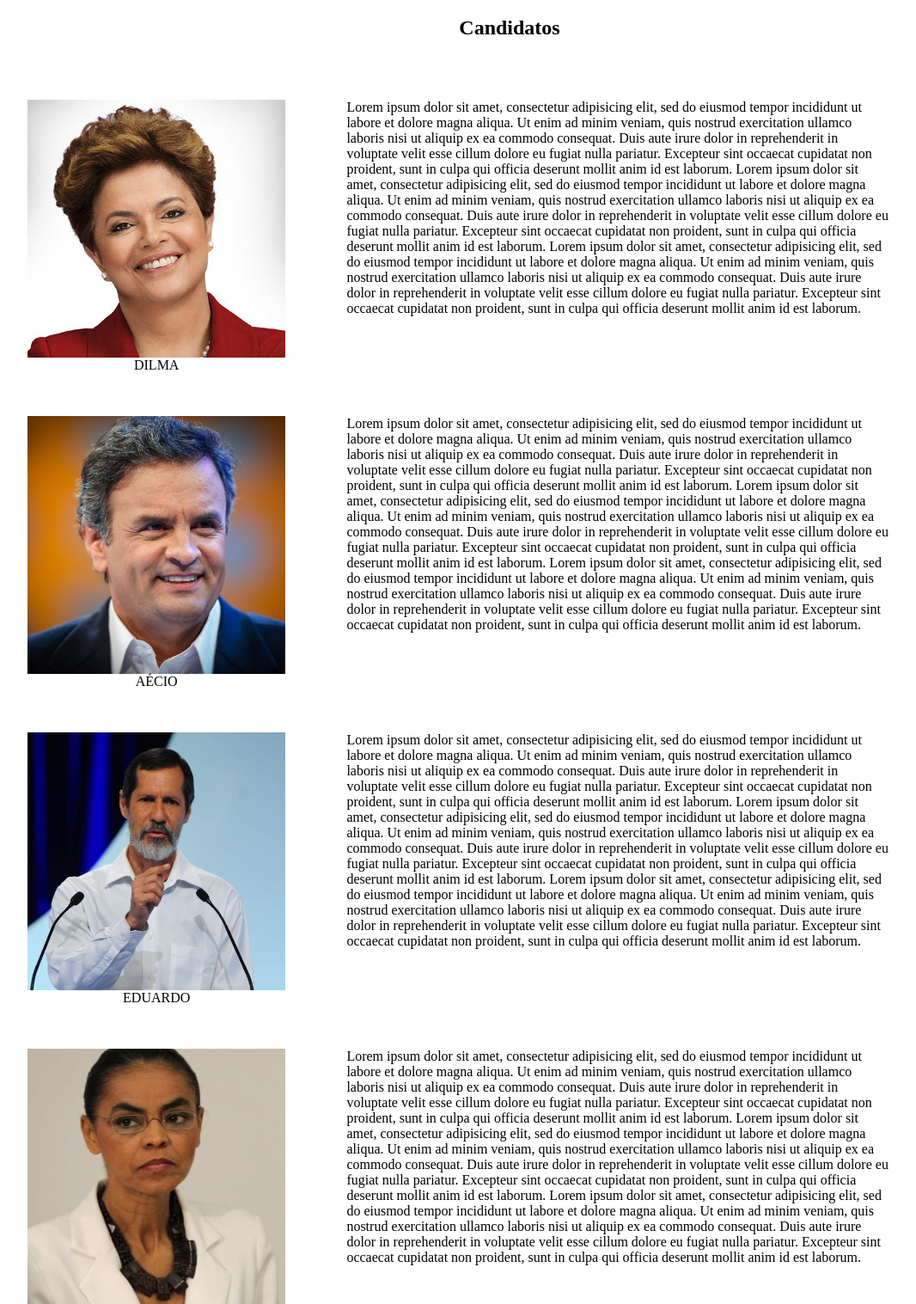
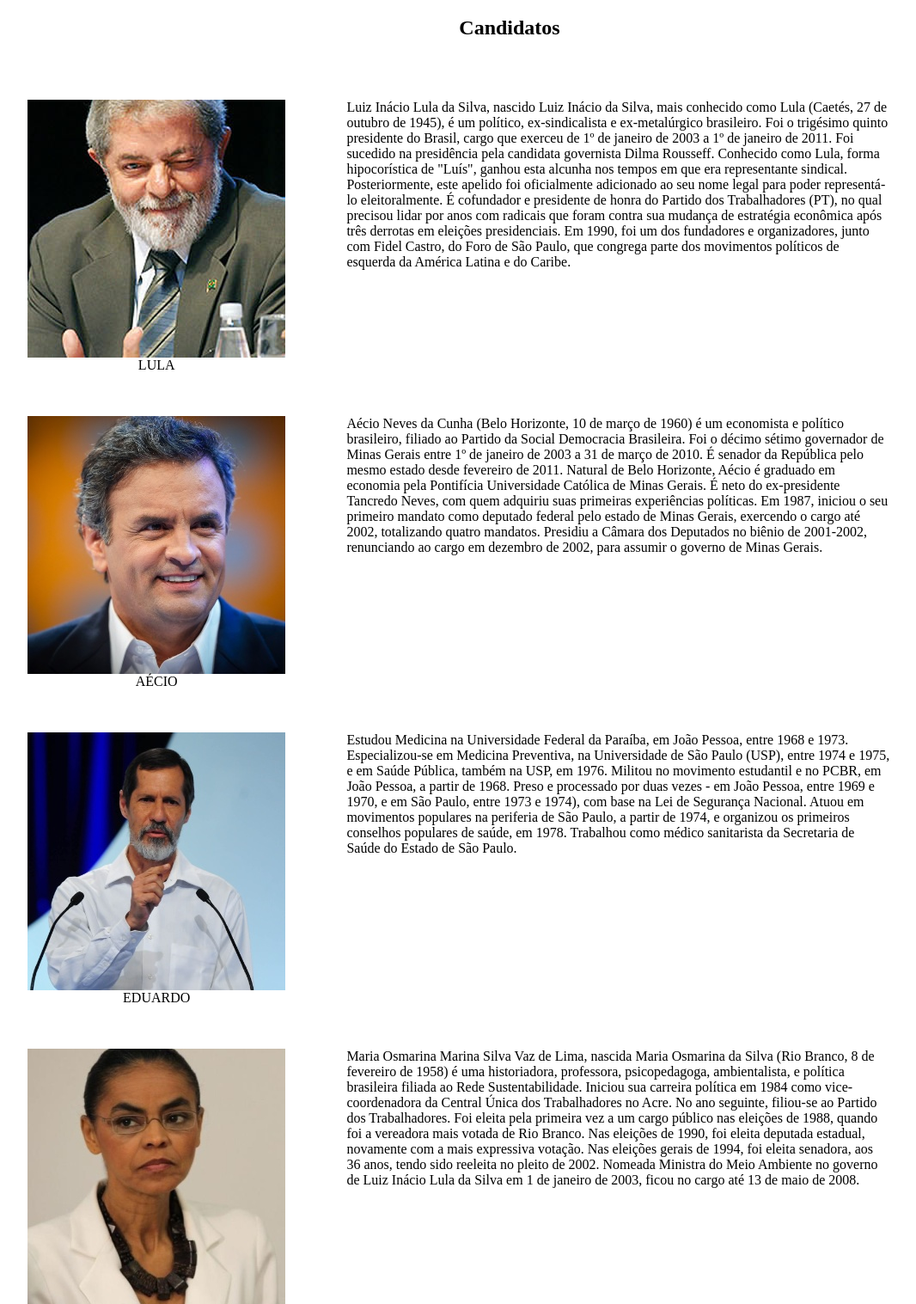
Before and after one commit to DAW-2016/E07-Design-Responsivo, a plain HTML site: page EXE1/index.html in a window 1280 px wide. Shown: the part 61-1578 px from the top of the page at 86% size, without its empty margins (47-1113 px from the left). Drawn offline with Linux system fonts and the light colour scheme.

Commit message:
Att 4
Atividade 1 finalizada, atividade 2 finalizada

```diff
--- a/EXE1/index.html
+++ b/EXE1/index.html
@@ -11,17 +11,17 @@
         <h2>Candidatos</h2>
 
         <div id="mobile">
-            <div class="col_0">
+            <div id="pt"class="col_0">
                 <div class="col_1">
                     <div id="dilma">
 
                     </div>
                     <div class="nomes">
-                        DILMA
+                        LULA
                     </div>
                 </div>
                     <div class=" col_2 texto alinha_div">
-                        Lorem ipsum dolor sit amet, consectetur adipisicing elit, sed do eiusmod tempor incididunt ut labore et dolore magna aliqua. Ut enim ad minim veniam, quis nostrud exercitation ullamco laboris nisi ut aliquip ex ea commodo consequat. Duis aute irure dolor in reprehenderit in voluptate velit esse cillum dolore eu fugiat nulla pariatur. Excepteur sint occaecat cupidatat non proident, sunt in culpa qui officia deserunt mollit anim id est laborum. Lorem ipsum dolor sit amet, consectetur adipisicing elit, sed do eiusmod tempor incididunt ut labore et dolore magna aliqua. Ut enim ad minim veniam, quis nostrud exercitation ullamco laboris nisi ut aliquip ex ea commodo consequat. Duis aute irure dolor in reprehenderit in voluptate velit esse cillum dolore eu fugiat nulla pariatur. Excepteur sint occaecat cupidatat non proident, sunt in culpa qui officia deserunt mollit anim id est laborum. Lorem ipsum dolor sit amet, consectetur adipisicing elit, sed do eiusmod tempor incididunt ut labore et dolore magna aliqua. Ut enim ad minim veniam, quis nostrud exercitation ullamco laboris nisi ut aliquip ex ea commodo consequat. Duis aute irure dolor in reprehenderit in voluptate velit esse cillum dolore eu fugiat nulla pariatur. Excepteur sint occaecat cupidatat non proident, sunt in culpa qui officia deserunt mollit anim id est laborum.
+                        Luiz Inácio Lula da Silva, nascido Luiz Inácio da Silva, mais conhecido como Lula (Caetés, 27 de outubro de 1945), é um político, ex-sindicalista e ex-metalúrgico brasileiro. Foi o trigésimo quinto presidente do Brasil, cargo que exerceu de 1º de janeiro de 2003 a 1º de janeiro de 2011. Foi sucedido na presidência pela candidata governista Dilma Rousseff. Conhecido como Lula, forma hipocorística de "Luís", ganhou esta alcunha nos tempos em que era representante sindical. Posteriormente, este apelido foi oficialmente adicionado ao seu nome legal para poder representá-lo eleitoralmente. É cofundador e presidente de honra do Partido dos Trabalhadores (PT), no qual precisou lidar por anos com radicais que foram contra sua mudança de estratégia econômica após três derrotas em eleições presidenciais. Em 1990, foi um dos fundadores e organizadores, junto com Fidel Castro, do Foro de São Paulo, que congrega parte dos movimentos políticos de esquerda da América Latina e do Caribe.
                     </div>
             </div>
             <div class="col_0">
@@ -34,7 +34,7 @@
                     </div>
                 </div>
                     <div class="col_2 texto alinha_div">
-                        Lorem ipsum dolor sit amet, consectetur adipisicing elit, sed do eiusmod tempor incididunt ut labore et dolore magna aliqua. Ut enim ad minim veniam, quis nostrud exercitation ullamco laboris nisi ut aliquip ex ea commodo consequat. Duis aute irure dolor in reprehenderit in voluptate velit esse cillum dolore eu fugiat nulla pariatur. Excepteur sint occaecat cupidatat non proident, sunt in culpa qui officia deserunt mollit anim id est laborum. Lorem ipsum dolor sit amet, consectetur adipisicing elit, sed do eiusmod tempor incididunt ut labore et dolore magna aliqua. Ut enim ad minim veniam, quis nostrud exercitation ullamco laboris nisi ut aliquip ex ea commodo consequat. Duis aute irure dolor in reprehenderit in voluptate velit esse cillum dolore eu fugiat nulla pariatur. Excepteur sint occaecat cupidatat non proident, sunt in culpa qui officia deserunt mollit anim id est laborum. Lorem ipsum dolor sit amet, consectetur adipisicing elit, sed do eiusmod tempor incididunt ut labore et dolore magna aliqua. Ut enim ad minim veniam, quis nostrud exercitation ullamco laboris nisi ut aliquip ex ea commodo consequat. Duis aute irure dolor in reprehenderit in voluptate velit esse cillum dolore eu fugiat nulla pariatur. Excepteur sint occaecat cupidatat non proident, sunt in culpa qui officia deserunt mollit anim id est laborum.
+                        Aécio Neves da Cunha (Belo Horizonte, 10 de março de 1960) é um economista e político brasileiro, filiado ao Partido da Social Democracia Brasileira. Foi o décimo sétimo governador de Minas Gerais entre 1º de janeiro de 2003 a 31 de março de 2010. É senador da República pelo mesmo estado desde fevereiro de 2011. Natural de Belo Horizonte, Aécio é graduado em economia pela Pontifícia Universidade Católica de Minas Gerais. É neto do ex-presidente Tancredo Neves, com quem adquiriu suas primeiras experiências políticas. Em 1987, iniciou o seu primeiro mandato como deputado federal pelo estado de Minas Gerais, exercendo o cargo até 2002, totalizando quatro mandatos. Presidiu a Câmara dos Deputados no biênio de 2001-2002, renunciando ao cargo em dezembro de 2002, para assumir o governo de Minas Gerais.
                     </div>
                 </div>
             </div>
@@ -49,7 +49,7 @@
                 </div>
                 <div class="">
                     <div class="col_2 texto alinha_div">
-                        Lorem ipsum dolor sit amet, consectetur adipisicing elit, sed do eiusmod tempor incididunt ut labore et dolore magna aliqua. Ut enim ad minim veniam, quis nostrud exercitation ullamco laboris nisi ut aliquip ex ea commodo consequat. Duis aute irure dolor in reprehenderit in voluptate velit esse cillum dolore eu fugiat nulla pariatur. Excepteur sint occaecat cupidatat non proident, sunt in culpa qui officia deserunt mollit anim id est laborum. Lorem ipsum dolor sit amet, consectetur adipisicing elit, sed do eiusmod tempor incididunt ut labore et dolore magna aliqua. Ut enim ad minim veniam, quis nostrud exercitation ullamco laboris nisi ut aliquip ex ea commodo consequat. Duis aute irure dolor in reprehenderit in voluptate velit esse cillum dolore eu fugiat nulla pariatur. Excepteur sint occaecat cupidatat non proident, sunt in culpa qui officia deserunt mollit anim id est laborum. Lorem ipsum dolor sit amet, consectetur adipisicing elit, sed do eiusmod tempor incididunt ut labore et dolore magna aliqua. Ut enim ad minim veniam, quis nostrud exercitation ullamco laboris nisi ut aliquip ex ea commodo consequat. Duis aute irure dolor in reprehenderit in voluptate velit esse cillum dolore eu fugiat nulla pariatur. Excepteur sint occaecat cupidatat non proident, sunt in culpa qui officia deserunt mollit anim id est laborum.
+                        Estudou Medicina na Universidade Federal da Paraíba, em João Pessoa, entre 1968 e 1973. Especializou-se em Medicina Preventiva, na Universidade de São Paulo (USP), entre 1974 e 1975, e em Saúde Pública, também na USP, em 1976. Militou no movimento estudantil e no PCBR, em João Pessoa, a partir de 1968. Preso e processado por duas vezes - em João Pessoa, entre 1969 e 1970, e em São Paulo, entre 1973 e 1974), com base na Lei de Segurança Nacional. Atuou em movimentos populares na periferia de São Paulo, a partir de 1974, e organizou os primeiros conselhos populares de saúde, em 1978. Trabalhou como médico sanitarista da Secretaria de Saúde do Estado de São Paulo.
                     </div>
                 </div>
             </div>
@@ -64,7 +64,7 @@
                 </div>
                 <div class="">
                     <div class="col_2 texto alinha_div">
-                        Lorem ipsum dolor sit amet, consectetur adipisicing elit, sed do eiusmod tempor incididunt ut labore et dolore magna aliqua. Ut enim ad minim veniam, quis nostrud exercitation ullamco laboris nisi ut aliquip ex ea commodo consequat. Duis aute irure dolor in reprehenderit in voluptate velit esse cillum dolore eu fugiat nulla pariatur. Excepteur sint occaecat cupidatat non proident, sunt in culpa qui officia deserunt mollit anim id est laborum. Lorem ipsum dolor sit amet, consectetur adipisicing elit, sed do eiusmod tempor incididunt ut labore et dolore magna aliqua. Ut enim ad minim veniam, quis nostrud exercitation ullamco laboris nisi ut aliquip ex ea commodo consequat. Duis aute irure dolor in reprehenderit in voluptate velit esse cillum dolore eu fugiat nulla pariatur. Excepteur sint occaecat cupidatat non proident, sunt in culpa qui officia deserunt mollit anim id est laborum. Lorem ipsum dolor sit amet, consectetur adipisicing elit, sed do eiusmod tempor incididunt ut labore et dolore magna aliqua. Ut enim ad minim veniam, quis nostrud exercitation ullamco laboris nisi ut aliquip ex ea commodo consequat. Duis aute irure dolor in reprehenderit in voluptate velit esse cillum dolore eu fugiat nulla pariatur. Excepteur sint occaecat cupidatat non proident, sunt in culpa qui officia deserunt mollit anim id est laborum.
+                        Maria Osmarina Marina Silva Vaz de Lima, nascida Maria Osmarina da Silva (Rio Branco, 8 de fevereiro de 1958) é uma historiadora, professora, psicopedagoga, ambientalista, e política brasileira filiada ao Rede Sustentabilidade. Iniciou sua carreira política em 1984 como vice-coordenadora da Central Única dos Trabalhadores no Acre. No ano seguinte, filiou-se ao Partido dos Trabalhadores. Foi eleita pela primeira vez a um cargo público nas eleições de 1988, quando foi a vereadora mais votada de Rio Branco. Nas eleições de 1990, foi eleita deputada estadual, novamente com a mais expressiva votação. Nas eleições gerais de 1994, foi eleita senadora, aos 36 anos, tendo sido reeleita no pleito de 2002. Nomeada Ministra do Meio Ambiente no governo de Luiz Inácio Lula da Silva em 1 de janeiro de 2003, ficou no cargo até 13 de maio de 2008.
                     </div>
                 </div>
             </div>
@@ -79,7 +79,7 @@
                 </div>
                 <div class="">
                     <div class="col_2 texto alinha_div">
-                        Lorem ipsum dolor sit amet, consectetur adipisicing elit, sed do eiusmod tempor incididunt ut labore et dolore magna aliqua. Ut enim ad minim veniam, quis nostrud exercitation ullamco laboris nisi ut aliquip ex ea commodo consequat. Duis aute irure dolor in reprehenderit in voluptate velit esse cillum dolore eu fugiat nulla pariatur. Excepteur sint occaecat cupidatat non proident, sunt in culpa qui officia deserunt mollit anim id est laborum. Lorem ipsum dolor sit amet, consectetur adipisicing elit, sed do eiusmod tempor incididunt ut labore et dolore magna aliqua. Ut enim ad minim veniam, quis nostrud exercitation ullamco laboris nisi ut aliquip ex ea commodo consequat. Duis aute irure dolor in reprehenderit in voluptate velit esse cillum dolore eu fugiat nulla pariatur. Excepteur sint occaecat cupidatat non proident, sunt in culpa qui officia deserunt mollit anim id est laborum. Lorem ipsum dolor sit amet, consectetur adipisicing elit, sed do eiusmod tempor incididunt ut labore et dolore magna aliqua. Ut enim ad minim veniam, quis nostrud exercitation ullamco laboris nisi ut aliquip ex ea commodo consequat. Duis aute irure dolor in reprehenderit in voluptate velit esse cillum dolore eu fugiat nulla pariatur. Excepteur sint occaecat cupidatat non proident, sunt in culpa qui officia deserunt mollit anim id est laborum.
+                        Jair Messias Bolsonaro (Campinas, 21 de março de 1955) é um militar da reserva e político brasileiro. Cumpre atualmente o seu sexto mandato na Câmara dos Deputados do Brasil, eleito pelo Partido Progressista (PP). Nas eleições gerais de 2014, foi o deputado mais votado do estado do Rio de Janeiro com apoio de 6% do eleitorado fluminense (464 mil votos). Atualmente, o parlamentar é filiado ao Partido Social Cristão (PSC) e pré-candidato à presidência. Bolsonaro também foi titular da Comissão de Relações Exteriores e de Defesa Nacional e da Comissão de Segurança Pública e Combate ao Crime Organizado, além de ter sido suplente da Comissão de Direitos Humanos e Minorias da Câmara dos Deputados. Além dele, três filhos seus também são políticos: Carlos Bolsonaro (vereador do Rio de Janeiro pelo PP), Flávio Bolsonaro (deputado estadual do RJ pelo PP) e Eduardo Bolsonaro (deputado federal de São Paulo pelo PSC).
                     </div>
                 </div>
             </div>
--- a/EXE1/stylesheet.css
+++ b/EXE1/stylesheet.css
@@ -2,6 +2,14 @@
     width: 100%;
     margin: auto;
     /*display: flex;*/
+}
+
+.alinha_div {
+    display: flex;
+    flex-direction: row;
+    flex-wrap: wrap;
+    justify-content: center;
+    align-items: center;
 }
 
 @media screen and (max-width: 1029px) {
@@ -9,14 +17,12 @@
         float: left;
         width: 100%;
         /*clear: both;*/
-
     }
 
     .col_1 {
         float: left;
         width: 100%;
         /*clear: both;*/
-
     }
 
     .col_2 {
@@ -92,16 +98,16 @@
     }
 }
 
-#dilma, #aecio, #marina, #eduardo, #bolsonaro {
+/*#dilma, #aecio, #marina, #eduardo, #bolsonaro {
     width: 300px;
     height: 300px;
     margin: auto;
-    /*margin-bottom: 100px;*/
+    margin-bottom: 100px;
     margin-top: 50px;
-}
+}*/
 
 #dilma {
-    background-image: url(dilma.jpg);
+    background-image: url(lula.jpg);
 }
 
 #aecio {
@@ -120,13 +126,9 @@
     background-image: url(bolsonaro.jpg);
 }
 
-.alinha_div {
-    display: flex;
-    flex-direction: row;
-    flex-wrap: wrap;
-    justify-content: center;
-    align-items: center;
-}
+/*#pt {
+    background-color: lightred;
+}*/
 
 h1, h2 {
     text-align: center;
```
Also changed, not shown: EXE1/dilma.jpg (deleted), EXE1/lula.jpg (added).
